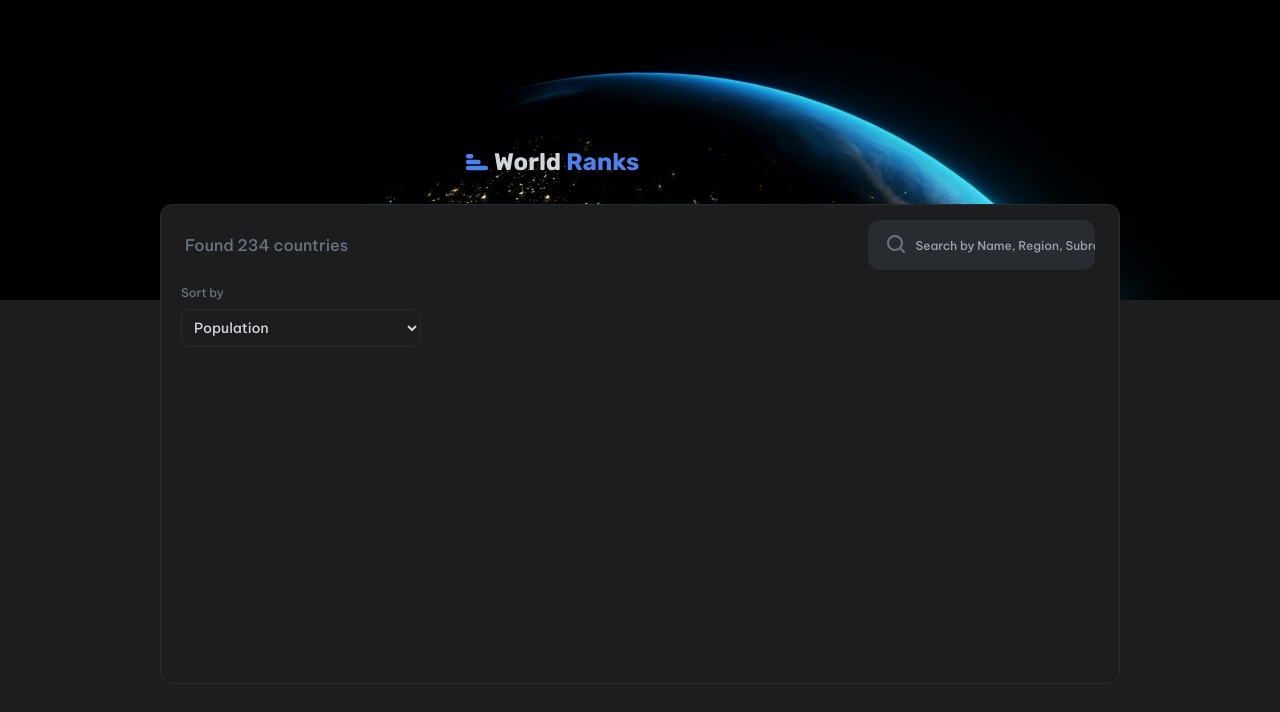
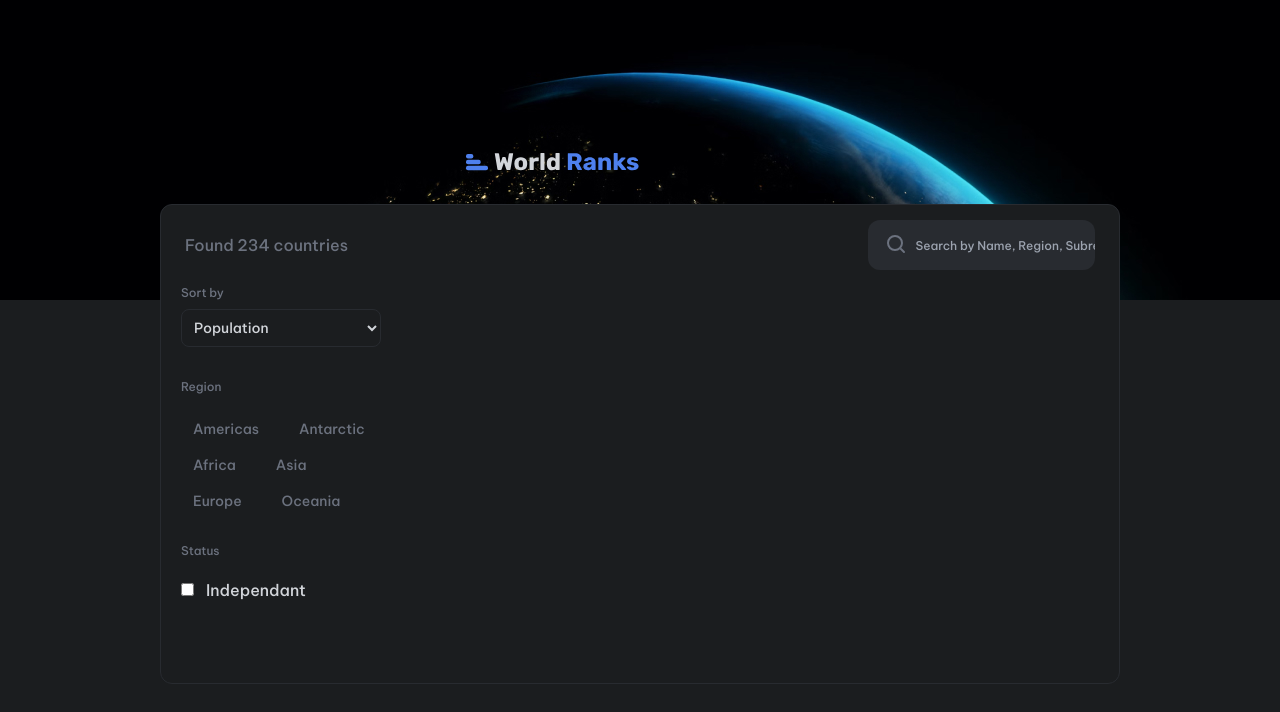
Before and after one commit to Ugzh/CountryPage, a Next.js app: page / in a window 1280 px wide. Shown: the top 712 px of the page. Built offline with nearby package versions, Linux system fonts and the light colour scheme.

Commit message:
Set up side filter

```diff
--- a/src/app/components/filter/Region.tsx
+++ /dev/null
@@ -1,3 +0,0 @@
-function Region() {}
-
-export default Region;
--- a/src/app/components/filter/SideFilter.tsx
+++ b/src/app/components/filter/SideFilter.tsx
@@ -1,9 +1,65 @@
-import SortFilter from "@/app/components/filter/SortFilter";
+"use client";
+
+import { DATA_REGION } from "@/data";
+import React from "react";
 
 function SideFilter() {
   return (
     <div className="flex flex-col">
-      <SortFilter></SortFilter>
+      <form className="flex flex-col gap-2 px-5 w-1/4">
+        <label htmlFor="sort-by" className="text-xs text-[#6C727F]">
+          Sort by
+        </label>
+        <select
+          id="sort-by"
+          className="w-full px-2 py-2 bg-transparent border rounded-lg border-[#282B30]  text-sm text-[#D2D5DA]"
+        >
+          <option
+            value="population"
+            className="text-[#D2D5DA] bg-[#1B1D1F] border-[#282B30]"
+          >
+            Population
+          </option>
+          <option
+            value="area"
+            className="text-[#D2D5DA] bg-[#1B1D1F]  border-[#282B30]"
+          >
+            Area
+          </option>
+        </select>
+        <fieldset className="text-xs text-[#6C727F] mt-6">
+          <legend>Region</legend>{" "}
+        </fieldset>
+        <div className="flex text-[#6C727F] text-sm gap-4 flex-wrap mt-4">
+          {DATA_REGION.map((region) => {
+            return (
+              <div key={Math.random() + " region"} className="px-3">
+                <input
+                  type="checkbox"
+                  id={region}
+                  value={region}
+                  className="hidden"
+                ></input>
+                <label htmlFor={region}>{region}</label>
+              </div>
+            );
+          })}
+        </div>
+        <div>
+          <fieldset className="text-xs text-[#6C727F] mt-6">
+            <legend> Status</legend>
+          </fieldset>
+          <input
+            type="checkbox"
+            id="status"
+            value="independant"
+            className="mt-6"
+          />
+          <label htmlFor="status" className="text-[#D2D5DA] pl-3 relative">
+            Independant
+          </label>
+        </div>
+      </form>
     </div>
   );
 }
--- a/src/app/components/filter/SortFilter.tsx
+++ /dev/null
@@ -1,28 +0,0 @@
-function sortFilter() {
-  return (
-    <form className="flex flex-col gap-2 mx-5">
-      <label htmlFor="sort-by" className="text-xs text-[#6C727F]">
-        Sort by
-      </label>
-      <select
-        id="sort-by"
-        className="w-60 px-2  py-2 bg-transparent border rounded-lg border-[#282B30]  text-sm text-[#D2D5DA]"
-      >
-        <option
-          value="population"
-          className="text-[#D2D5DA] bg-[#1B1D1F] border-[#282B30]"
-        >
-          Population
-        </option>
-        <option
-          value="area"
-          className="text-[#D2D5DA] bg-[#1B1D1F]  border-[#282B30]"
-        >
-          Area
-        </option>
-      </select>
-    </form>
-  );
-}
-
-export default sortFilter;
--- /dev/null
+++ b/src/data.js
@@ -0,0 +1,8 @@
+export const DATA_REGION = [
+  "Americas",
+  "Antarctic",
+  "Africa",
+  "Asia",
+  "Europe",
+  "Oceania",
+];
```
